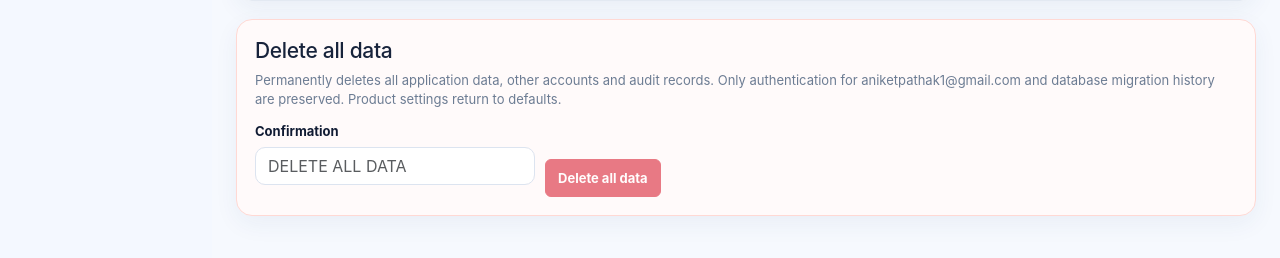
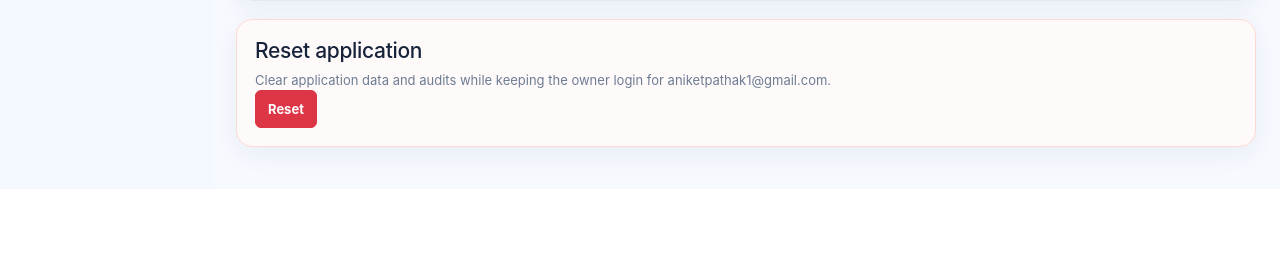
Before and after one commit to hereaniket1/classarit, a FastAPI app: template app/templates/executive_dashboard.html in a window 1280 px wide. Shown: the part 1445-1703 px from the top of the page. After the commit the page ends 1608 px from the top, so only its background shows below. Run offline with FastAPI, Linux system fonts and the light colour scheme; the template is opened without the code that fills it, so the values that code supplies are empty.

Commit message:
Simplify executive reset to a Yes or No confirmation

```diff
--- a/app/routes/executive.py
+++ b/app/routes/executive.py
@@ -87,7 +87,7 @@ def executive_flush_data(
     user=Depends(require_executive),
 ):
     if payload.confirmation != "DELETE ALL DATA":
-        raise HTTPException(422, "Type DELETE ALL DATA to confirm.")
+        raise HTTPException(422, "Confirm the reset before continuing.")
     try:
         result = maintenance.flush_application_data()
         return {"ok": True, **result}
--- a/app/static/executive.css
+++ b/app/static/executive.css
@@ -4,3 +4,5 @@
 #request-rows td:last-child { min-width: 160px; }
 #request-rows button { margin: 3px; }
 #terms-editor textarea { line-height: 1.6; }
+
+.reset-confirmation{width:min(480px,calc(100vw - 32px));border:1px solid #dbe4f0;border-radius:18px;padding:24px;color:#17233b;box-shadow:0 24px 80px #17233b33}.reset-confirmation::backdrop{background:#14243d80}.reset-confirmation h2{font-size:22px;margin:0 0 14px}.reset-confirmation p{line-height:1.6;margin-bottom:24px}.reset-confirmation .row-actions{justify-content:flex-end;gap:12px}
--- a/app/static/executive.js
+++ b/app/static/executive.js
@@ -147,17 +147,22 @@ document.addEventListener("change", async (event) => {
   }
 });
 
-flushForm?.addEventListener("input", () => {
-  const button = flushForm.querySelector("button");
-  button.disabled =
-    flushForm.elements.namedItem("confirmation")?.value !== "DELETE ALL DATA";
+const resetDialog = document.querySelector('#reset-confirmation');
+let resetting = false;
+flushForm?.addEventListener('submit', event => {
+  event.preventDefault();
+  if (resetting || resetDialog.open) return;
+  resetDialog.returnValue = 'no';
+  resetDialog.showModal();
 });
-
-flushForm?.addEventListener("submit", async (event) => {
-  event.preventDefault();
-  const button = flushForm.querySelector("button");
+resetDialog?.addEventListener('cancel', () => { resetDialog.returnValue = 'no'; });
+resetDialog?.addEventListener('close', async () => {
+  if (resetDialog.returnValue !== 'yes' || resetting) return;
+  resetting = true;
+  const button = flushForm.querySelector('button');
   button.disabled = true;
-  loading?.busy(flushForm, "Resetting data");
+  loading?.lockPage('Resetting application data');
+  let leaving = false;
   try {
     const result = await api("/api/executive/flush-data", {
       method: "POST",
@@ -166,23 +171,25 @@ flushForm?.addEventListener("submit", async (event) => {
         "X-CSRF-Token": csrf,
       },
       body: JSON.stringify({
-        confirmation: flushForm.elements.namedItem("confirmation").value,
+        confirmation: "DELETE ALL DATA",
       }),
     });
-    flushForm.reset();
     await load();
     show(result.failed_upload_deletions ? 'Database reset complete. Some uploaded files could not be removed; retry the reset.' : 'All application data and audit records deleted. Your executive login is preserved.', Boolean(result.failed_upload_deletions));
     if (!result.failed_upload_deletions) {
+      leaving = true;
       window.setTimeout(() => {
         loading?.navigate('/executive', 'executive dashboard') || (location.href = '/executive');
       }, 800);
     }
   } catch (error) {
     show(error.message, true);
-    button.disabled =
-      flushForm.elements.namedItem("confirmation")?.value !== "DELETE ALL DATA";
   } finally {
-    loading?.end(flushForm);
+    if (!leaving) {
+      resetting = false;
+      button.disabled = false;
+      loading?.unlockPage();
+    }
   }
 });
 
--- a/app/static/loading.js
+++ b/app/static/loading.js
@@ -254,6 +254,8 @@
     if (!onlyHashChanges) transition("next page");
   });
   document.addEventListener("submit", (event) => {
+    const method = event.submitter?.getAttribute('formmethod') || event.target.getAttribute('method');
+    if (method?.toLowerCase() === 'dialog') return;
     if (!event.defaultPrevented) transition("next page");
   });
   window.addEventListener("beforeunload", () => transition("next page"));
--- a/app/templates/executive_dashboard.html
+++ b/app/templates/executive_dashboard.html
@@ -59,12 +59,19 @@
     </section>
     <section class="workspace-card executive-card danger-zone" id="executive-danger-card">
       <div class="section-heading">
-        <div><h2>Delete all data</h2><p class="subtext">Permanently deletes all application data, other accounts and audit records. Only authentication for aniketpathak1@gmail.com and database migration history are preserved. Product settings return to defaults.</p></div>
+        <div><h2>Reset application</h2><p class="subtext">Clear application data and audits while keeping the owner login for aniketpathak1@gmail.com.</p></div>
       </div>
       <form id="flush-data-form" class="danger-form">
-        <label>Confirmation<input class="form-control" name="confirmation" autocomplete="off" placeholder="DELETE ALL DATA" required></label>
-        <button type="submit" class="btn btn-danger" disabled>Delete all data</button>
+        <button type="submit" class="btn btn-danger">Reset</button>
       </form>
+      <dialog id="reset-confirmation" class="reset-confirmation" aria-labelledby="reset-title" aria-describedby="reset-description">
+        <h2 id="reset-title">Reset all application data?</h2>
+        <p id="reset-description">This permanently deletes all application data, other accounts, uploaded materials and audit records. Authentication for aniketpathak1@gmail.com is preserved. Product settings return to defaults. This cannot be undone.</p>
+        <form method="dialog" class="row-actions">
+          <button type="submit" value="no" class="btn btn-outline-primary" autofocus>No</button>
+          <button type="submit" value="yes" class="btn btn-danger">Yes</button>
+        </form>
+      </dialog>
     </section>
   </main>
 </div>
```
Also changed, not shown: tests/admissions_browser.mjs (+15 -5 lines).
